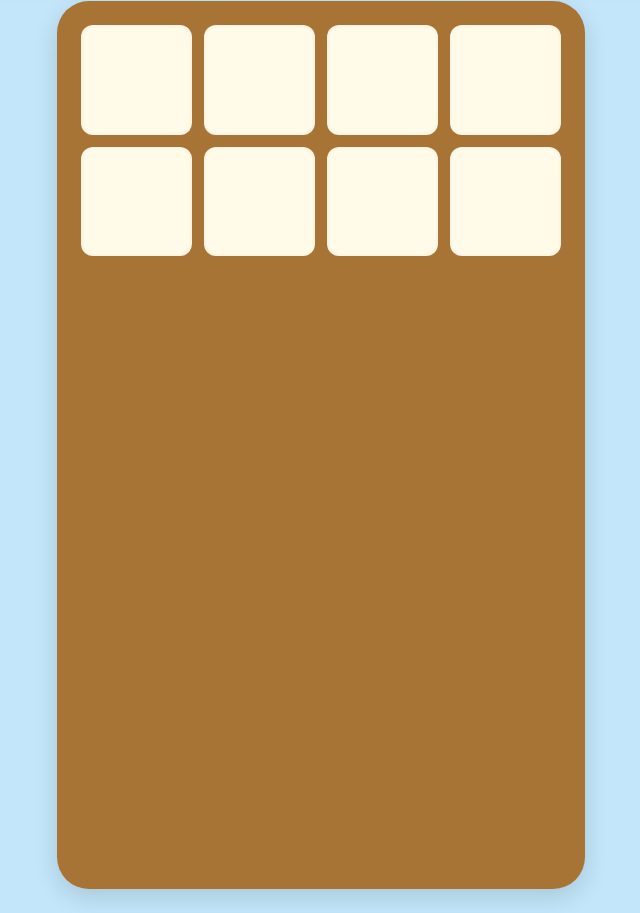
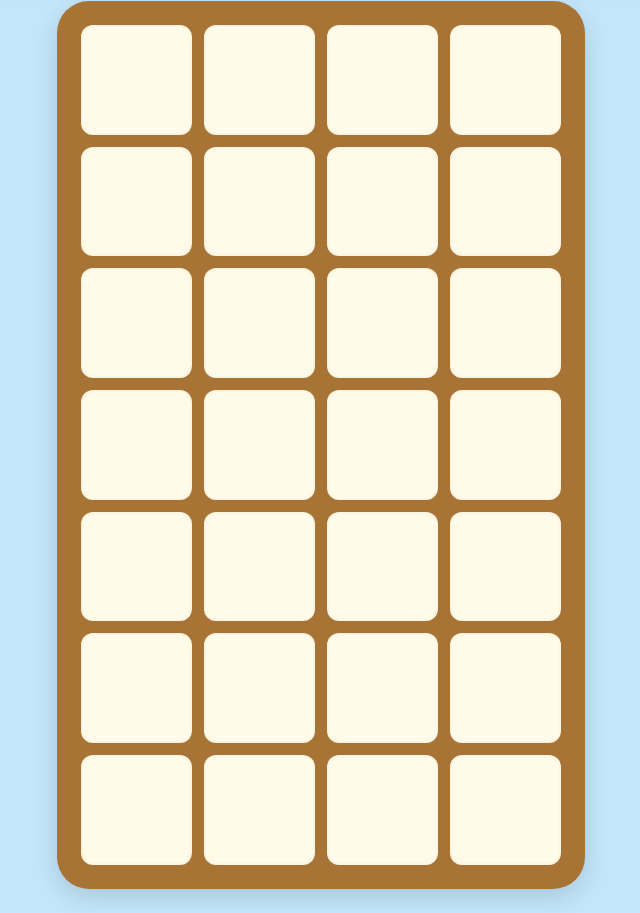
Before and after one commit to Vonkys/Spojov-n-, a plain HTML site: page index.html in a window 1280 px wide. Shown: the part 605-1518 px from the top of the page, without its empty margins (319-959 px from the left). Drawn offline with Linux system fonts and the light colour scheme.

Commit message:
Update index.html

```diff
--- a/index.html
+++ b/index.html
@@ -27,12 +27,16 @@
   </div>
 
   <div class="board">
-    <!-- 8 sloupců × 10 řádků = 80 buněk -->
-    <!-- Můžeš nechat JS vygenerovat dynamicky později -->
-    <!-- Ukázka několika buněk -->
+    <!-- 4 sloupce × 7 řádků = 28 buněk -->
+    <!-- Můžeš později nahradit dynamickým generováním v JS -->
+    <!-- Generujeme 28 prázdných buněk -->
     <div class="cell"></div><div class="cell"></div><div class="cell"></div><div class="cell"></div>
     <div class="cell"></div><div class="cell"></div><div class="cell"></div><div class="cell"></div>
-    <!-- ... opakuj 80x, nebo použij script -->
+    <div class="cell"></div><div class="cell"></div><div class="cell"></div><div class="cell"></div>
+    <div class="cell"></div><div class="cell"></div><div class="cell"></div><div class="cell"></div>
+    <div class="cell"></div><div class="cell"></div><div class="cell"></div><div class="cell"></div>
+    <div class="cell"></div><div class="cell"></div><div class="cell"></div><div class="cell"></div>
+    <div class="cell"></div><div class="cell"></div><div class="cell"></div><div class="cell"></div>
   </div>
 </body>
 </html>
```
